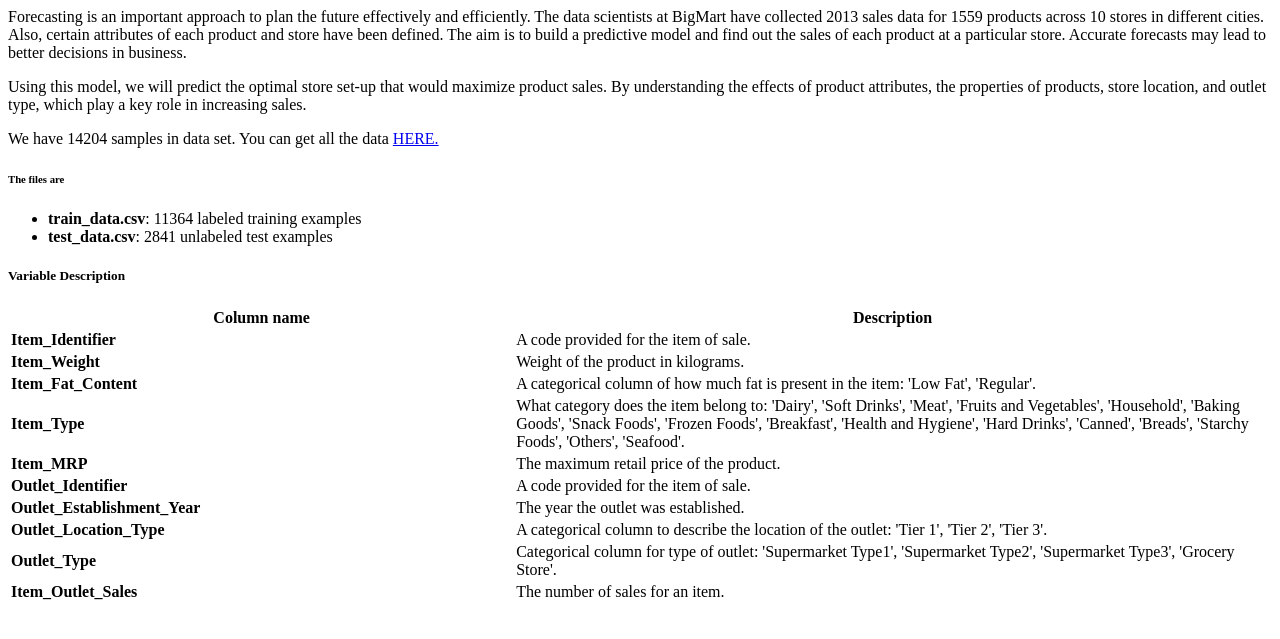
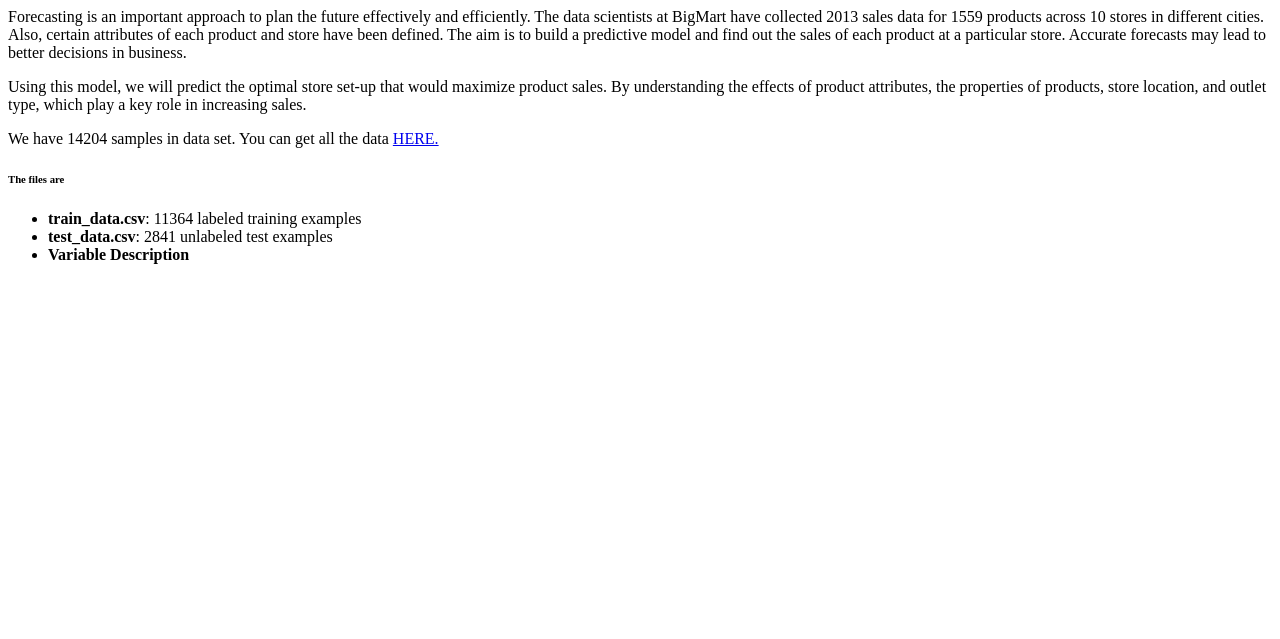
Before and after one commit to sdwiyanti/Sales-Prediction-for-a-Retail-Store-, a Python web app: template templates/description.html in a window 1280 px wide. Shown: the top 639 px of the page. Run offline with Jinja, Linux system fonts and the light colour scheme; the template is opened without the code that fills it, so the values that code supplies are empty.

Commit message:
Update description.html

```diff
--- a/templates/description.html
+++ b/templates/description.html
@@ -1,6 +1,6 @@
 <p>Forecasting is an important approach to plan the future effectively and efficiently. The data scientists at BigMart have collected 2013 sales data for 1559 products across 10 stores in different cities. Also, certain attributes of each product and store have been defined. The aim is to build a predictive model and find out the sales of each product at a particular store. Accurate forecasts may lead to better decisions in business.</p>
 <p>Using this model, we will predict the optimal store set-up that would maximize product sales. By understanding the effects of product attributes, the properties of products, store location, and outlet type, which play a key role in increasing sales.</p>
-<p>We have 14204 samples in data set. You can get all the data <a href="https://drive.google.com/file/d/1YfvrjNCjg9xXbK-a3nWvJLYSYuLxL04Z/view?usp=share_link">HERE.</a></p>
+<p>We have 14204 samples in data set. You can get all the data <a href="https://drive.google.com/drive/folders/1B0rYHVZftude5m_9BkVCC-quFcxDg7wW?usp=share_link">HERE.</a></p>
 
 <h6><b>
     The files are
@@ -9,68 +9,5 @@
     <ul dir="auto">
         <li><strong>train_data.csv</strong>: 11364 labeled training examples</li>
         <li><strong>test_data.csv</strong>: 2841 unlabeled test examples</li>
+        <li><strong>Variable Description</strong></li>
         </ul>
-
-
-<h5 class="w-300">Variable Description</h5>
-<!--     <style>
-        table {
-            font-size: 15px;
-            width: 100%;
-            margin: 0 auto;
-            }
-        th, td {
-            padding: 5px;
-            text-align: left;
-            }
-    </style> -->
-  <table>
-    <thead>
-    <tr>
-    <th style="width: 40%">Column name</th>
-    <th style="width: 60%">Description</th>
-    </tr>
-    </thead>
-    <tbody>
-    <tr>
-    <td><strong>Item_Identifier</strong></td>
-    <td>A code provided for the item of sale.</td>
-    </tr>
-    <tr>
-    <td><strong>Item_Weight</strong></td>
-    <td>Weight of the product in kilograms.</td>
-    </tr>
-    <tr>
-    <td><strong>Item_Fat_Content</strong></td>
-    <td>A categorical column of how much fat is present in the item: 'Low Fat', 'Regular'.</td>
-    </tr>
-    <tr>
-    <td><strong>Item_Type</strong></td>
-    <td>What category does the item belong to: 'Dairy', 'Soft Drinks', 'Meat', 'Fruits and Vegetables', 'Household', 'Baking Goods', 'Snack Foods', 'Frozen Foods', 'Breakfast', 'Health and Hygiene', 'Hard Drinks', 'Canned', 'Breads', 'Starchy Foods', 'Others', 'Seafood'.</td>
-    </tr>
-    <tr>
-    <td><strong>Item_MRP</strong></td>
-    <td>The maximum retail price of the product.</td>
-    </tr>
-    <tr>
-    <td><strong>Outlet_Identifier</strong></td>
-    <td>A code provided for the item of sale.</td>
-    </tr>
-    <tr>
-    <td><strong>Outlet_Establishment_Year</strong></td>
-    <td>The year the outlet was established.</td>
-    </tr>
-    <tr>
-    <td><strong>Outlet_Location_Type</strong></td>
-    <td>A categorical column to describe the location of the outlet: 'Tier 1', 'Tier 2', 'Tier 3'.</td>
-    </tr>
-    <tr>
-    <td><strong>Outlet_Type</strong></td>
-    <td>Categorical column for type of outlet: 'Supermarket Type1', 'Supermarket Type2', 'Supermarket Type3', 'Grocery Store'.</td>
-    </tr>
-    <tr>
-    <td><strong>Item_Outlet_Sales</strong></td>
-    <td>The number of sales for an item.</td>
-    </tr>
-    </tbody>
-    </table>
```
